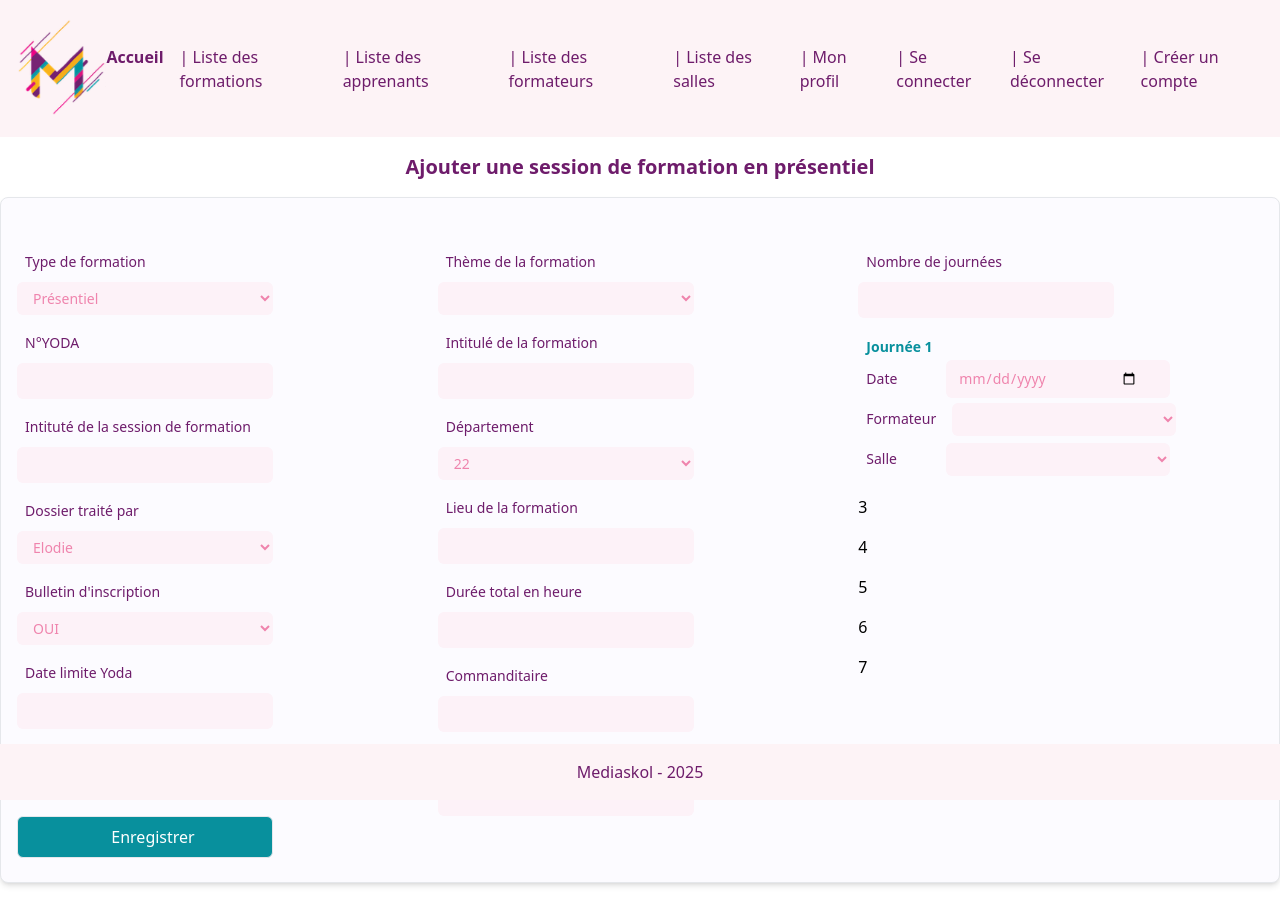
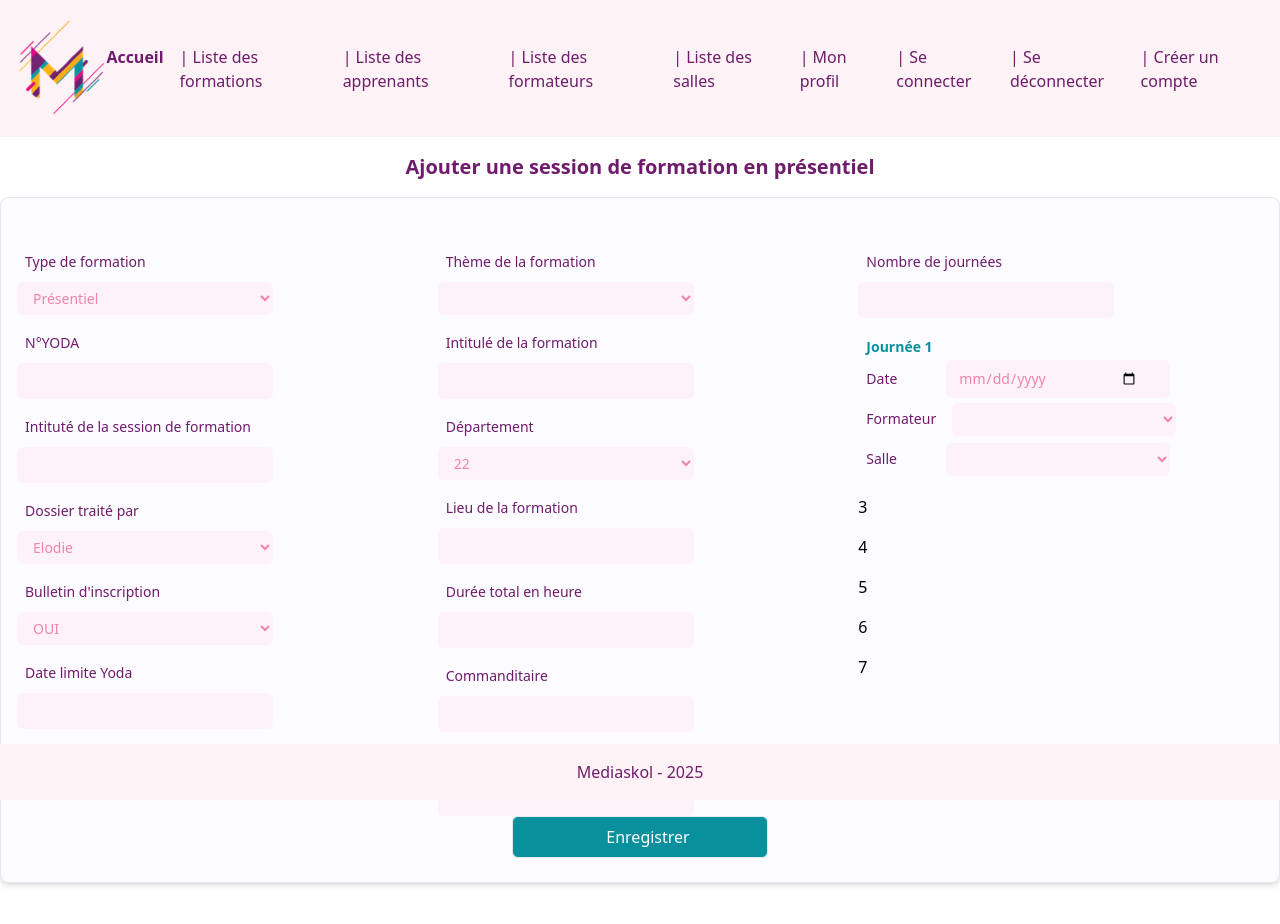
Before and after one commit to Yaktrig/projet_mediaskol_formations, an Angular app in the folder angularclient/: page /ajouterSessionFormationPresentiel in a window 1280 px wide. Shown: the top 924 px of the page. Built offline with nearby package versions, Linux system fonts and the light colour scheme.

Commit message:
formation de creation d'une session de formation en présentiel

```diff
--- a/angularclient/src/app/ajouter-session-formation-presentiel/ajouter-session-formation-presentiel.html
+++ b/angularclient/src/app/ajouter-session-formation-presentiel/ajouter-session-formation-presentiel.html
@@ -215,7 +215,7 @@
         <!-- Fin colonne 3 -->
       </div>
 
-      <div>
+      <div class="text-center">
         <button routerLink="/enregistrerSessionFormationPresentiel"
                 class="min-w-64 bg-[var(--color-bg-button)] text-[var(--color-text-button)] py-2 rounded
         hover:bg-[var(--color-bg-button-hover)] hover:text-[var(--color-text-button-hover)] text-center pl-6 rounded-md">
```
